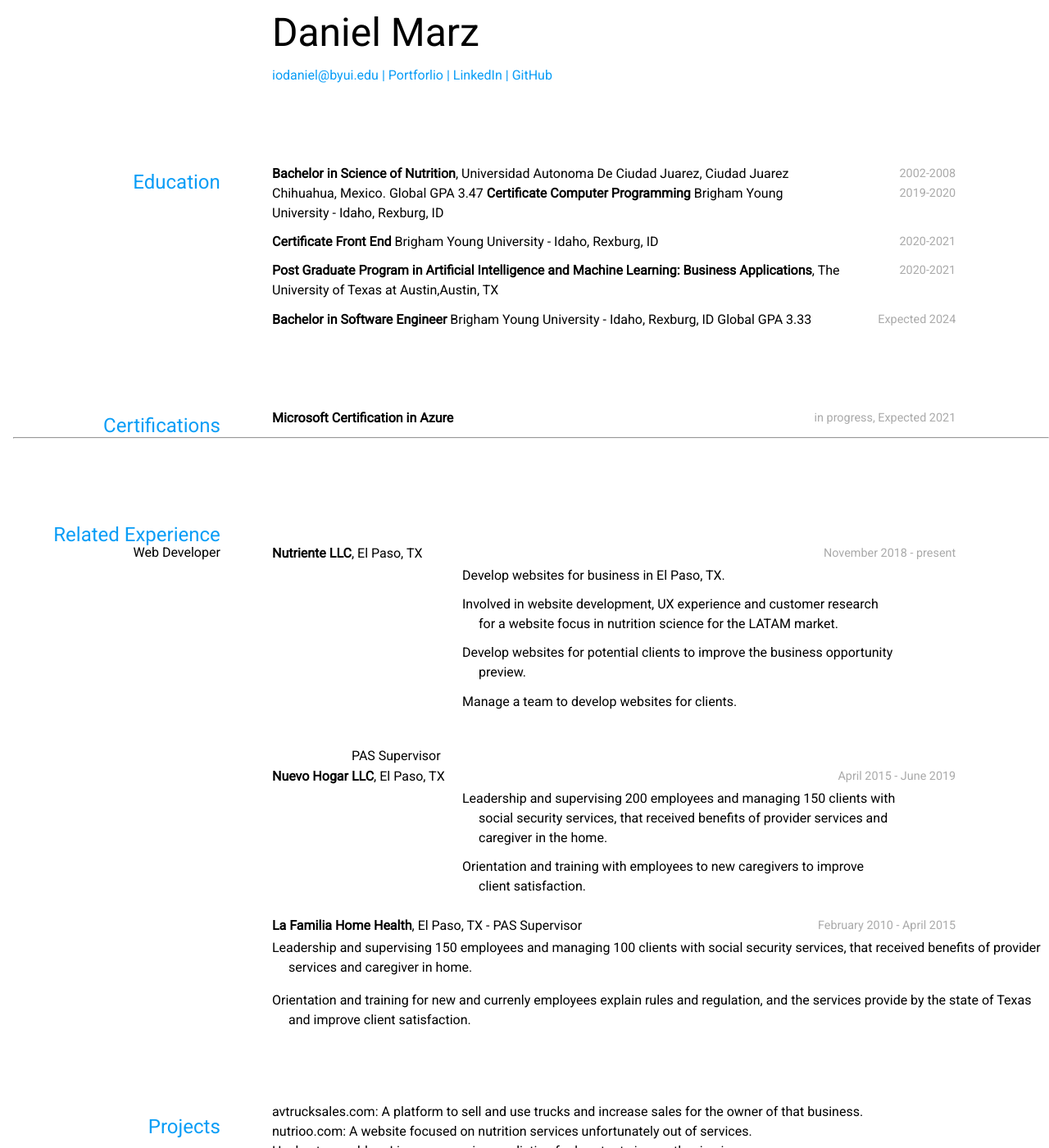
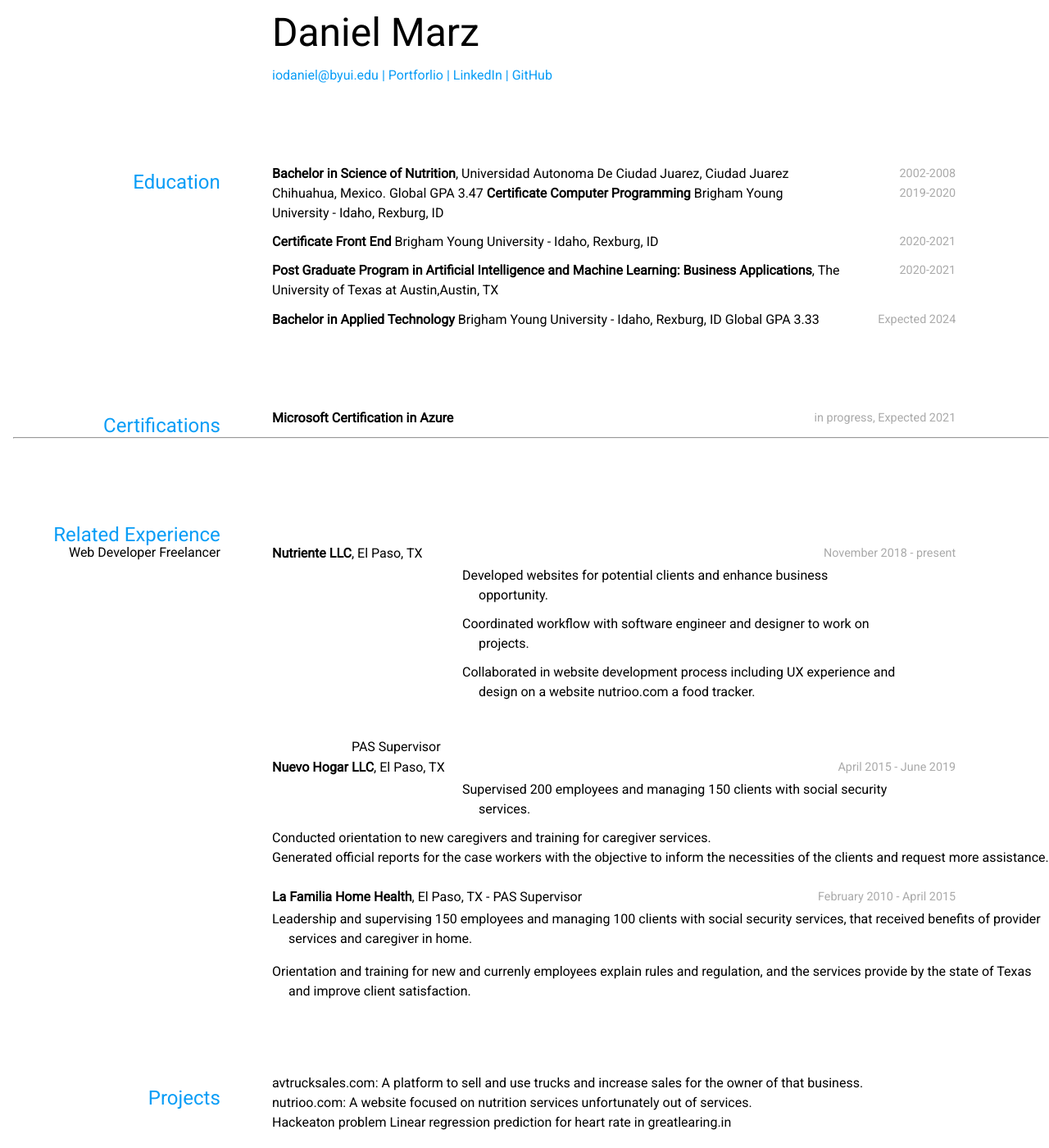
Before and after one commit to iodaniel/iodaniel_resume, a Jekyll site: the page built from docs/index.md, in a window 1280 px wide and 1400 px high. Shown: the whole window at 82% size. Built offline with Jekyll 4.4.1, drawn with Linux system fonts in a browser that asks for light colours.

Commit message:
update 2

```diff
--- a/docs/index.md
+++ b/docs/index.md
@@ -29,7 +29,7 @@ __Certificate Front End__ Brigham Young University - Idaho, Rexburg, ID
 __Post Graduate Program in Artificial Intelligence and Machine Learning: Business Applications__, The University of Texas at Austin,Austin, TX
 
 `Expected 2024`
-__Bachelor in Software Engineer__ Brigham Young University - Idaho, Rexburg, ID
+__Bachelor in Applied Technology__ Brigham Young University - Idaho, Rexburg, ID
 Global GPA 3.33
 ## Certifications
 `in progress, Expected 2021`
@@ -39,18 +39,17 @@ __Microsoft Certification in Azure__
 ## Related Experience
 
 
-### Web Developer
+### Web Developer Freelancer
 
 `November 2018 - present`
 __Nutriente LLC__, El Paso, TX
 
-- Develop websites for business in El Paso, TX.
+- Developed websites for potential clients and enhance business opportunity.
 
-- Involved in website development, UX experience and customer research for a website focus in nutrition science for the LATAM market.
+- Coordinated workflow with software engineer and designer to work on projects.
 
-- Develop websites for potential clients to improve the business opportunity preview.
+- Collaborated in website development process including UX experience and design on a website nutrioo.com a food tracker.
 
-- Manage a team to  develop websites for clients.
 
 -
 <!--Some of the wording here isn't clear.-->
@@ -59,9 +58,10 @@ __Nutriente LLC__, El Paso, TX
 `April 2015 - June 2019`
 __Nuevo Hogar LLC__, El Paso, TX
 
-- Leadership and supervising 200 employees and managing 150 clients with social security services, that received benefits of provider services and caregiver in the home.
+- Supervised 200 employees and managing 150 clients with social security services.
 
-- Orientation and training with employees to new caregivers to improve client satisfaction.
+- Conducted orientation to new caregivers and training for caregiver services.
+- Generated official reports for the case workers with the objective to inform the necessities of the clients and request more assistance.
 
 `February 2010 - April 2015`
 __La Familia Home Health__, El Paso, TX - PAS Supervisor
```
